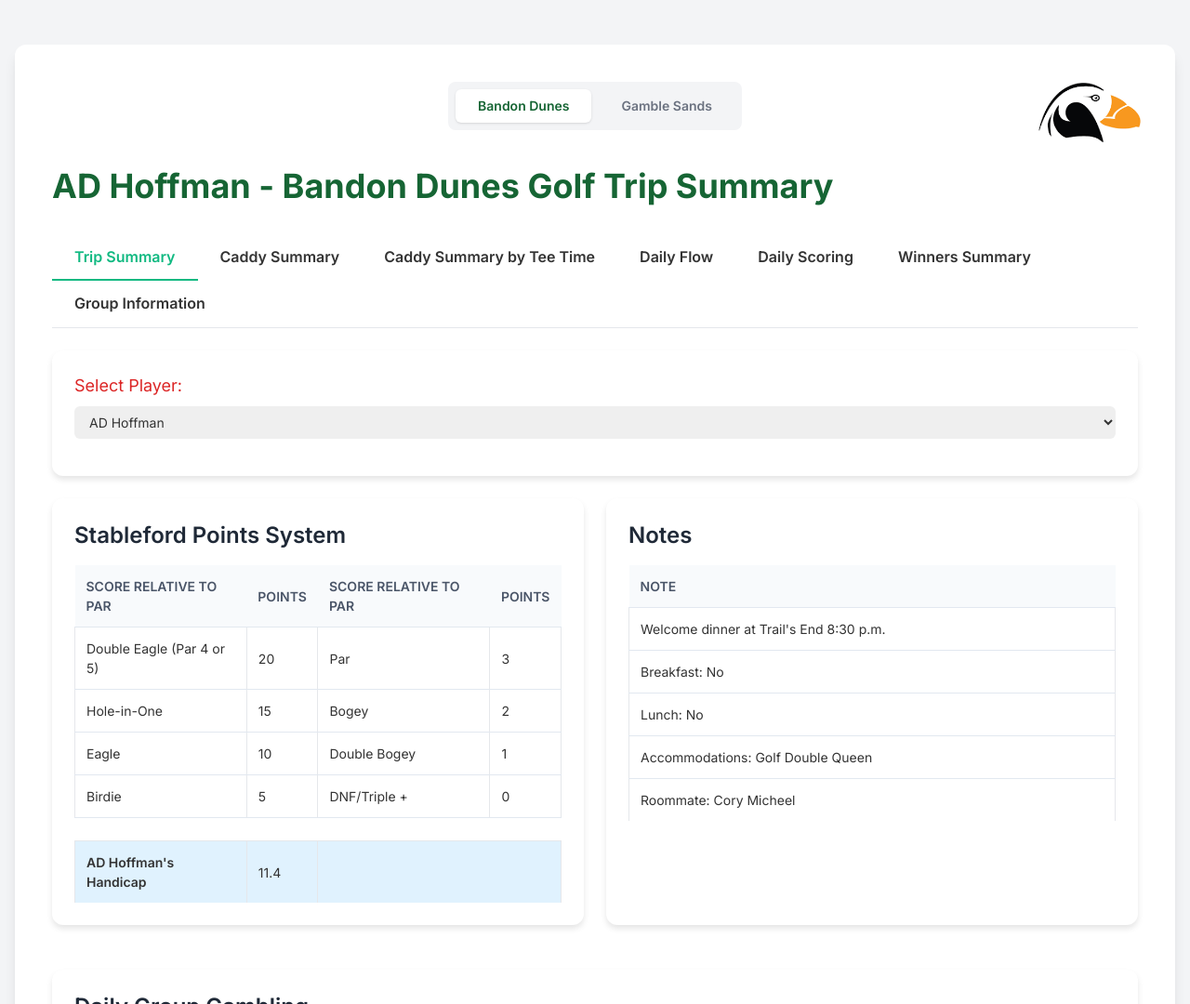
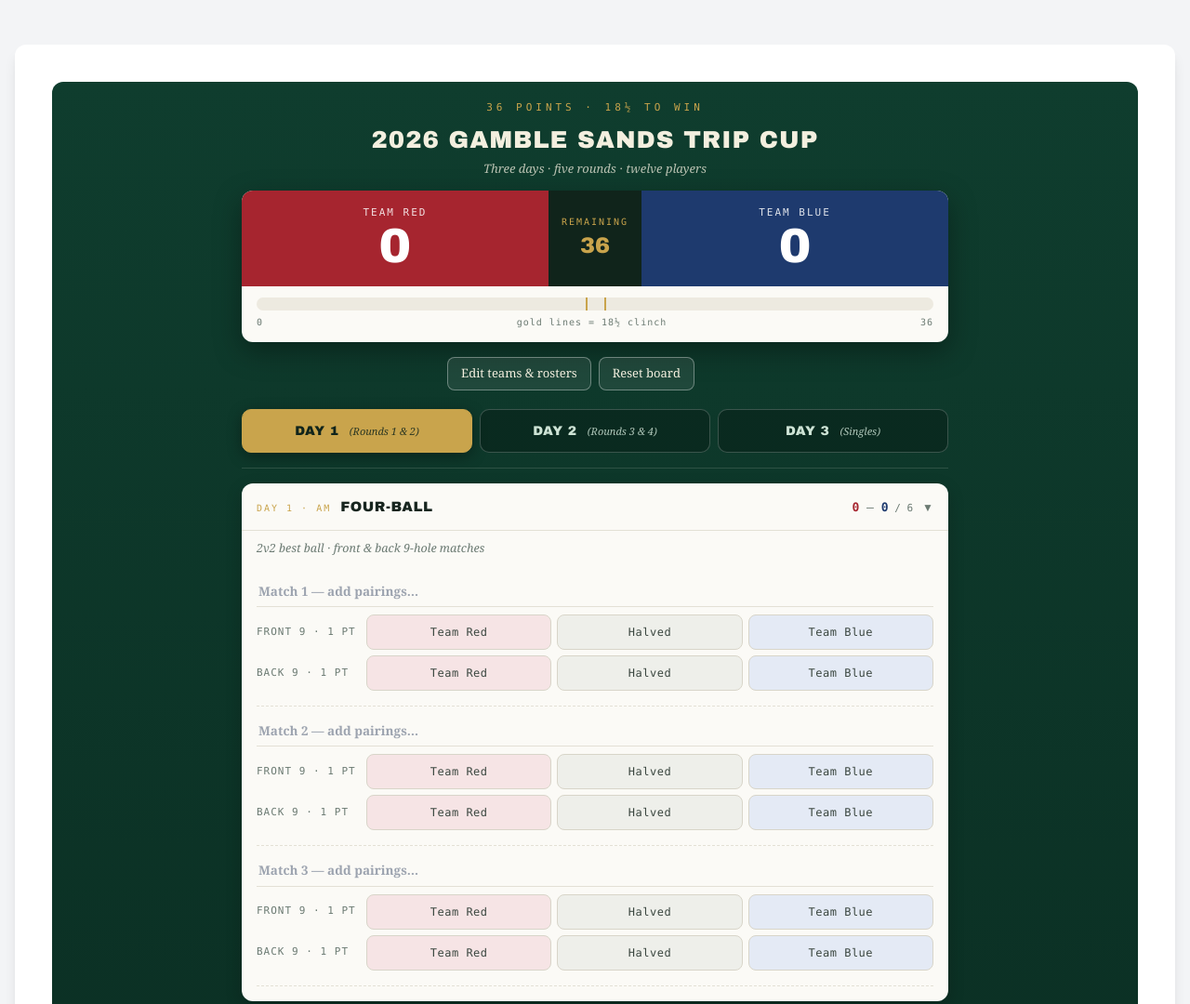
Before and after one commit to coryhiggins1985/Bandon_Dunes, a website: page index.html in a window 1280 px wide. Shown: the top 1080 px of the page at 93% size. Drawn offline with nearby package versions, Linux system fonts and the light colour scheme.

Commit message:
Update index.html
updates for hiding code

```diff
--- a/index.html
+++ b/index.html
@@ -3,7 +3,7 @@
 <head>
     <meta charset="UTF-8">
     <meta name="viewport" content="width=device-width, initial-scale=1.0">
-    <title>Bandon Dunes Golf Trip Summary</title>
+    <title>2026 Gamble Sands Trip Cup</title>
     <script src="https://cdn.tailwindcss.com"></script>
     <link href="https://fonts.googleapis.com/css2?family=Inter:wght@400;600;700&display=swap" rel="stylesheet">
     <style>
@@ -19,7 +19,7 @@
             background-color: #fff;
             border-radius: 0.75rem;
             box-shadow: 0 4px 6px rgba(0, 0, 0, 0.1);
-            position: relative; /* Added for logo positioning */
+            position: relative;
         }
         #trip-logo {
             position: absolute;
@@ -135,7 +135,7 @@
             font-weight: bold;
         }
         .side-bet-winner-highlight {
-             background-color: #fef08a; /* yellow-200 */
+             background-color: #fef08a;
         }
         .daily-flow-table td {
             padding: 0.25rem 0.5rem;
@@ -150,16 +150,16 @@
 <body class="p-4 bg-gray-100 min-h-screen flex items-center justify-center">
     <div class="container bg-white rounded-xl shadow-lg p-6 md:p-8 lg:p-10 mt-8">
 
-        <!-- NEW DESTINATION SELECTOR -->
-        <div class="flex justify-center items-center mb-10 space-x-2 bg-gray-100 p-2 rounded-lg w-max mx-auto relative z-10">
+        <!-- DESTINATION SELECTOR (HIDDEN TO SUPPRESS BANDON VISUALS) -->
+        <div id="dest-selector-wrap" class="flex justify-center items-center mb-10 space-x-2 bg-gray-100 p-2 rounded-lg w-max mx-auto relative z-10" style="display: none;">
             <button id="dest-bandon" class="px-6 py-2 rounded-md font-semibold text-sm transition-colors duration-200 bg-white shadow text-green-800">Bandon Dunes</button>
             <button id="dest-gamble" class="px-6 py-2 rounded-md font-semibold text-sm transition-colors duration-200 text-gray-500 hover:text-green-800">Gamble Sands</button>
         </div>
 
-        <img id="trip-logo" src="https://raw.githubusercontent.com/coryhiggins1985/Bandon_Dunes/main/logo.png" alt="Trip Logo" />
-        <h1 class="text-3xl md:text-4xl font-bold text-green-800 mb-8 text-left" id="main-trip-summary-title">Bandon Dunes Golf Trip Summary</h1>
-
-        <div class="flex border-b border-gray-200 mb-6 flex-wrap">
+        <img id="trip-logo" src="https://raw.githubusercontent.com/coryhiggins1985/Bandon_Dunes/main/logo.png" alt="Trip Logo" style="display: none;" />
+        <h1 class="text-3xl md:text-4xl font-bold text-green-800 mb-8 text-left" id="main-trip-summary-title" style="display: none;">Bandon Dunes Golf Trip Summary</h1>
+
+        <div id="main-tab-bar" class="flex border-b border-gray-200 mb-6 flex-wrap" style="display: none;">
             <button id="tab-summary" class="tab-button bandon-tab active">Trip Summary</button>
             <button id="tab-caddy" class="tab-button bandon-tab">Caddy Summary</button>
             <button id="tab-caddy-by-tee-time" class="tab-button bandon-tab">Caddy Summary by Tee Time</button>
@@ -170,7 +170,7 @@
             <button id="tab-gamblesands" class="tab-button gamble-tab" style="display:none;">2026 Gamble Sands</button>
         </div>
 
-        <div id="content-summary" class="tab-content active">
+        <div id="content-summary" class="tab-content">
             <div class="card mb-6">
                 <div class="mb-4 player-select-section w-full md:w-1\/2">
                     <label for="player-select" class="block text-lg font-medium text-red-600 mb-2">Select Player:</label>
@@ -438,7 +438,7 @@
         </div>
 
 
-        <div id="content-gamblesands" class="tab-content">
+        <div id="content-gamblesands" class="tab-content active">
             <style>
                 #content-gamblesands .gs-wrap { background: linear-gradient(180deg, #0F3D2E, #0A2C21); border-radius: 0.75rem; padding: 20px 12px 40px; font-family: Georgia, 'Times New Roman', serif; color: #17251F; }
                 #content-gamblesands .gs-inner { max-width: 760px; margin: 0 auto; }
@@ -475,6 +475,17 @@
                 #content-gamblesands .gs-team-name { font-family: 'Arial Black', Arial, sans-serif; font-size: 14px; text-transform: uppercase; margin-bottom: 8px; }
                 #content-gamblesands .gs-team-name.gs-a-ink { color: #A6252F; border-bottom: 2px solid #A6252F; }
                 #content-gamblesands .gs-team-name.gs-b-ink { color: #1E3A6E; border-bottom: 2px solid #1E3A6E; }
+
+                /* DAY TABS STYLING */
+                #content-gamblesands .gs-day-tabs { display: flex; justify-content: center; gap: 8px; margin: 20px 0 16px; border-bottom: 1px solid rgba(227, 224, 213, 0.15); padding-bottom: 16px; flex-wrap: wrap; }
+                #content-gamblesands .gs-day-tab { flex: 1; min-width: 130px; padding: 12px 16px; border-radius: 10px; border: 1.5px solid rgba(255, 255, 255, 0.2); background: rgba(0, 0, 0, 0.25); color: #CDE3D5; font-family: 'Arial Black', Arial, sans-serif; font-size: 14px; text-transform: uppercase; letter-spacing: 0.5px; cursor: pointer; transition: all 0.2s ease; text-align: center; }
+                #content-gamblesands .gs-day-tab:hover { background: rgba(255, 255, 255, 0.1); color: #F3EFDF; border-color: rgba(255, 255, 255, 0.4); }
+                #content-gamblesands .gs-day-tab.active { background: #C9A44C; border-color: #C9A44C; color: #10241B; font-weight: 700; box-shadow: 0 4px 15px rgba(0, 0, 0, 0.35); }
+                #content-gamblesands .gs-day-sub { font-size: 11px; font-weight: 400; opacity: 0.85; margin-left: 6px; font-family: Georgia, serif; font-style: italic; text-transform: none; letter-spacing: 0; }
+                @media (max-width: 500px) {
+                    #content-gamblesands .gs-day-sub { display: block; margin-left: 0; margin-top: 2px; }
+                }
+
                 #content-gamblesands .gs-session { background: #FBFAF6; border-radius: 12px; margin-bottom: 12px; overflow: hidden; box-shadow: 0 6px 18px rgba(0,0,0,0.2); }
                 #content-gamblesands .gs-session-head { width: 100%; border: none; background: transparent; cursor: pointer; padding: 14px 16px; display: flex; align-items: baseline; gap: 10px; text-align: left; font-family: Georgia, serif; }
                 #content-gamblesands .gs-when { font-family: ui-monospace, Menlo, monospace; font-size: 10px; letter-spacing: 2px; color: #C9A44C; text-transform: uppercase; white-space: nowrap; }
@@ -513,6 +524,7 @@
                         <div class="gs-sub">Three days &middot; five rounds &middot; twelve players</div>
                     </div>
 
+                    <!-- SCOREBOARD TOTALS (ALWAYS VISIBLE ABOVE DAY TABS) -->
                     <div class="gs-board">
                         <div class="gs-board-grid">
                             <div class="gs-side gs-a">
@@ -561,6 +573,14 @@
                         </div>
                     </div>
 
+                    <!-- DAY NAVIGATION TABS -->
+                    <div class="gs-day-tabs" id="gs-day-tabs">
+                        <button type="button" class="gs-day-tab active" data-day="day1">Day 1 <span class="gs-day-sub">(Rounds 1 &amp; 2)</span></button>
+                        <button type="button" class="gs-day-tab" data-day="day2">Day 2 <span class="gs-day-sub">(Rounds 3 &amp; 4)</span></button>
+                        <button type="button" class="gs-day-tab" data-day="day3">Day 3 <span class="gs-day-sub">(Singles)</span></button>
+                    </div>
+
+                    <!-- SESSIONS DISPLAY AREA -->
                     <div id="gs-sessions"></div>
 
                     <div class="gs-footer">Tap a result again to clear it &middot; board auto-saves in this browser</div>
@@ -797,7 +817,7 @@
             }
         };
 
-        // Rooming data - Corrected 8/15/25
+        // Rooming data
         const roomingData = {
             "James Adolfson": { accommodation: "Forest Double Queen", roommates: ["Will Quarles"] },
             "Will Quarles": { accommodation: "Forest Double Queen", roommates: ["James Adolfson"] },
@@ -825,7 +845,7 @@
             "Brandon Itaoka": { accommodation: "Grove Cottage", roommates: ["Cory Higgins", "Zach Deines", "Vikas Bhasin"] }
         };
 
-        // Handicap data - UPDATED with the final definitive list.
+        // Handicap data
         const handicaps = {
             "Mike Newell": 0.0,
             "Andrew Akers": 2.0,
@@ -881,7 +901,7 @@
             "Will Quarles": { "Breakfast Buffet": 0, "Lunch Box": 0 }
         };
 
-        // This is the new centralized data object for daily teams and scores.
+        // Daily team and score data
         const dailyData = {
             "8-20": {
                 sixTeamData: { "Team 1": ["Mike Newell","Rob Small","Vikas Bhasin","Matt Akers"], "Team 2": ["Andrew Akers","Nick Zangardi","Daniel Passino","Will Quarles"], "Team 3": ["Cory Higgins","Kevin Newell","Hisham Sayeedi","Charlie Hildebrand"], "Team 4": ["James Adolfson","Zach Deines","Cory Micheel","Paul Parker"], "Team 5": ["Ryan Hohn","Jacob Emert","AD Hoffman","Johnathn Resetar"], "Team 6": ["Kevan Oyama","Bob Owlett","Brandon Itaoka","Bryan Wolfe"] },
@@ -915,7 +935,6 @@
             }
         };
 
-        // All JavaScript functions follow...
         function parseCSV(csv) {
             const lines = csv.split('\n').filter(line => line.trim() !== '');
             if (lines.length < 2) return [];
@@ -1341,7 +1360,7 @@
 
         function populateScoringView() {
             const selectedDate = document.getElementById('date-select').value;
-            const selectedFormat = 'four'; // Hardcoded to 'four' teams
+            const selectedFormat = 'four';
             const dataForDay = dailyData[selectedDate];
             const container = document.getElementById('scoring-display-area');
 
@@ -1519,7 +1538,7 @@
                             const teamData = dayData.fourTeamData;
                             const scores = dayData.scores;
                             let winningTeamName = '';
-                            let maxScore = -Infinity; // Initialize with a very low number
+                            let maxScore = -Infinity;
 
                             for (const teamName in teamData) {
                                 const playersOnTeam = teamData[teamName];
@@ -1569,42 +1588,47 @@
             `;
         }
 
-        // --- NEW DESTINATION TOGGLE LOGIC ---
+        // DESTINATION TOGGLE LOGIC
         function setDestination(destination) {
             const bandonTabs = document.querySelectorAll('.bandon-tab');
             const gambleTabs = document.querySelectorAll('.gamble-tab');
             const logo = document.getElementById('trip-logo');
             const title = document.getElementById('main-trip-summary-title');
+            const destWrap = document.getElementById('dest-selector-wrap');
+            const mainTabBar = document.getElementById('main-tab-bar');
 
             const btnBandon = document.getElementById('dest-bandon');
             const btnGamble = document.getElementById('dest-gamble');
 
             if (destination === 'bandon') {
-                btnBandon.className = "px-6 py-2 rounded-md font-semibold text-sm transition-colors duration-200 bg-white shadow text-green-800";
-                btnGamble.className = "px-6 py-2 rounded-md font-semibold text-sm transition-colors duration-200 text-gray-500 hover:text-green-800";
-
-                logo.style.display = 'block';
-                title.style.display = 'block';
+                if (btnBandon) btnBandon.className = "px-6 py-2 rounded-md font-semibold text-sm transition-colors duration-200 bg-white shadow text-green-800";
+                if (btnGamble) btnGamble.className = "px-6 py-2 rounded-md font-semibold text-sm transition-colors duration-200 text-gray-500 hover:text-green-800";
+
+                if (destWrap) destWrap.style.display = 'flex';
+                if (mainTabBar) mainTabBar.style.display = 'flex';
+                if (logo) logo.style.display = 'block';
+                if (title) title.style.display = 'block';
 
                 bandonTabs.forEach(tab => tab.style.display = 'block');
                 gambleTabs.forEach(tab => tab.style.display = 'none');
 
                 document.getElementById('tab-summary').click();
             } else {
-                btnGamble.className = "px-6 py-2 rounded-md font-semibold text-sm transition-colors duration-200 bg-white shadow text-green-800";
-                btnBandon.className = "px-6 py-2 rounded-md font-semibold text-sm transition-colors duration-200 text-gray-500 hover:text-green-800";
-
-                // Hide Bandon branding for the GS tab
-                logo.style.display = 'none';
-                title.style.display = 'none';
+                if (btnGamble) btnGamble.className = "px-6 py-2 rounded-md font-semibold text-sm transition-colors duration-200 bg-white shadow text-green-800";
+                if (btnBandon) btnBandon.className = "px-6 py-2 rounded-md font-semibold text-sm transition-colors duration-200 text-gray-500 hover:text-green-800";
+
+                // Suppress Bandon Dunes visual branding and navigation bars
+                if (destWrap) destWrap.style.display = 'none';
+                if (mainTabBar) mainTabBar.style.display = 'none';
+                if (logo) logo.style.display = 'none';
+                if (title) title.style.display = 'none';
 
                 bandonTabs.forEach(tab => tab.style.display = 'none');
-                gambleTabs.forEach(tab => tab.style.display = 'block');
+                gambleTabs.forEach(tab => tab.style.display = 'none');
 
                 document.getElementById('tab-gamblesands').click();
             }
         }
-
 
         function initialize() {
             const allPlayers = Object.keys(handicaps);
@@ -1621,12 +1645,11 @@
             populateDailyFlow(initialPlayer);
             populateWinnersSummary();
 
-            // Setup for the new consolidated scoring tab
             const dateSelect = document.getElementById('date-select');
             const scoringDates = Object.keys(dailyData);
 
             scoringDates.forEach(date => {
-                if (date !== "8-20") { // This line hides the 8/20 option
+                if (date !== "8-20") {
                     const option = document.createElement('option');
                     option.value = date;
                     option.textContent = `${date.replace('-', '/')} - Scoring`;
@@ -1635,8 +1658,6 @@
             });
 
             dateSelect.addEventListener('change', populateScoringView);
-
-            // Initial population of the scoring tab
             populateScoringView();
 
             document.getElementById('player-select').addEventListener('change', (event) => {
@@ -1656,12 +1677,11 @@
                 });
             });
 
-            // Initialize DestToggle Listeners
             document.getElementById('dest-bandon').addEventListener('click', () => setDestination('bandon'));
             document.getElementById('dest-gamble').addEventListener('click', () => setDestination('gamble'));
 
-            // Set Default View
-            setDestination('bandon');
+            // Default directly to Gamble Sands view while suppressing Bandon visuals
+            setDestination('gamble');
         }
 
         window.onload = initialize;
@@ -1671,28 +1691,28 @@
     // ===================== 2026 GAMBLE SANDS TRIP CUP =====================
     (function () {
         const GS_SESSIONS = [
-            { id: 'r1', when: 'Day 1 · AM', title: 'Four-Ball', desc: '2v2 best ball · front & back 9-hole matches',
+            { id: 'r1', day: 'day1', when: 'Day 1 · AM', title: 'Four-Ball', desc: '2v2 best ball · front & back 9-hole matches',
               matches: [
                 { id: 'r1m1', label: 'Match 1', units: [{ id: 'r1m1f', label: 'Front 9', pts: 1 }, { id: 'r1m1b', label: 'Back 9', pts: 1 }] },
                 { id: 'r1m2', label: 'Match 2', units: [{ id: 'r1m2f', label: 'Front 9', pts: 1 }, { id: 'r1m2b', label: 'Back 9', pts: 1 }] },
                 { id: 'r1m3', label: 'Match 3', units: [{ id: 'r1m3f', label: 'Front 9', pts: 1 }, { id: 'r1m3b', label: 'Back 9', pts: 1 }] }
               ] },
-            { id: 'r2', when: 'Day 1 · PM', title: 'Par 3 · 3v3 Two-Count', desc: '14 holes at QuickSands · two best net scores count per side',
+            { id: 'r2', day: 'day1', when: 'Day 1 · PM', title: 'Par 3 · 3v3 Two-Count', desc: '14 holes at QuickSands · two best net scores count per side',
               matches: [
                 { id: 'r2m1', label: 'Group 1 (3v3)', units: [{ id: 'r2m1x', label: '14-Hole Match', pts: 3 }] },
                 { id: 'r2m2', label: 'Group 2 (3v3)', units: [{ id: 'r2m2x', label: '14-Hole Match', pts: 3 }] }
               ] },
-            { id: 'r3', when: 'Day 2 · AM', title: 'Aggregate Four-Ball', desc: '2v2 combined net score · front & back 9-hole matches',
+            { id: 'r3', day: 'day2', when: 'Day 2 · AM', title: 'Aggregate Four-Ball', desc: '2v2 combined net score · front & back 9-hole matches',
               matches: [
                 { id: 'r3m1', label: 'Match 1', units: [{ id: 'r3m1f', label: 'Front 9', pts: 1 }, { id: 'r3m1b', label: 'Back 9', pts: 1 }] },
                 { id: 'r3m2', label: 'Match 2', units: [{ id: 'r3m2f', label: 'Front 9', pts: 1 }, { id: 'r3m2b', label: 'Back 9', pts: 1 }] },
                 { id: 'r3m3', label: 'Match 3', units: [{ id: 'r3m3f', label: 'Front 9', pts: 1 }, { id: 'r3m3b', label: 'Back 9', pts: 1 }] }
               ] },
-            { id: 'r4', when: 'Day 2 · PM', title: 'Team Stableford', desc: 'Individual net stableford · best 5 of 6 count per team',
+            { id: 'r4', day: 'day2', when: 'Day 2 · PM', title: 'Team Stableford', desc: 'Individual net stableford · best 5 of 6 count per team',
               matches: [
                 { id: 'r4m1', label: 'Team Totals', units: [{ id: 'r4f', label: 'Front 9 Total', pts: 3 }, { id: 'r4b', label: 'Back 9 Total', pts: 3 }] }
               ] },
-            { id: 'r5', when: 'Day 3', title: 'Singles Finale', desc: '1v1 · front & back 9-hole matches',
+            { id: 'r5', day: 'day3', when: 'Day 3', title: 'Singles Finale', desc: '1v1 · front & back 9-hole matches',
               matches: [1, 2, 3, 4, 5, 6].map(function (n) {
                 return { id: 'r5m' + n, label: 'Singles ' + n, units: [{ id: 'r5m' + n + 'f', label: 'Front 9', pts: 1 }, { id: 'r5m' + n + 'b', label: 'Back 9', pts: 1 }] };
               }) }
@@ -1704,21 +1724,21 @@
             teamA: { name: 'Team Red', players: ['', '', '', '', '', ''] },
             teamB: { name: 'Team Blue', players: ['', '', '', '', '', ''] },
             results: {},
-            labels: {}
+            labels: {},
+            activeDay: 'day1'
         };
 
-        // Storage shim: claude.ai artifact storage if present, else localStorage, else memory-only
         async function gsLoad() {
             try {
                 if (window.storage && window.storage.get) {
                     const r = await window.storage.get(GS_KEY);
                     if (r && r.value) return JSON.parse(r.value);
                 }
-            } catch (e) { /* fall through */ }
+            } catch (e) { }
             try {
                 const v = localStorage.getItem(GS_KEY);
                 if (v) return JSON.parse(v);
-            } catch (e) { /* fall through */ }
+            } catch (e) { }
             return null;
         }
         let gsSaveTimer = null;
@@ -1731,9 +1751,9 @@
                         await window.storage.set(GS_KEY, JSON.stringify(gsState));
                         ok = true;
                     }
-                } catch (e) { /* fall through */ }
+                } catch (e) { }
                 if (!ok) {
-                    try { localStorage.setItem(GS_KEY, JSON.stringify(gsState)); ok = true; } catch (e) { /* memory only */ }
+                    try { localStorage.setItem(GS_KEY, JSON.stringify(gsState)); ok = true; } catch (e) { }
                 }
                 const note = document.getElementById('gs-save-note');
                 if (note) {
@@ -1787,8 +1807,18 @@
             document.querySelectorAll('#content-gamblesands .gs-toggle[data-val="B"]').forEach(function (el) { el.textContent = b; });
         }
 
+        // FILTER VIEW BY SELECTED DAY TAB
+        function gsFilterDays(activeDay) {
+            gsState.activeDay = activeDay;
+            document.querySelectorAll('#content-gamblesands .gs-day-tab').forEach(function (btn) {
+                btn.classList.toggle('active', btn.dataset.day === activeDay);
+            });
+            document.querySelectorAll('#content-gamblesands .gs-session').forEach(function (card) {
+                card.style.display = (card.dataset.day === activeDay) ? 'block' : 'none';
+            });
+        }
+
         function gsBuild() {
-            // Rosters
             ['a', 'b'].forEach(function (side) {
                 const holder = document.getElementById('gs-players-' + side);
                 const team = side === 'a' ? gsState.teamA : gsState.teamB;
@@ -1813,12 +1843,12 @@
             nameA.addEventListener('input', function () { gsState.teamA.name = nameA.value; gsTeamNamesToButtons(); gsSave(); });
             nameB.addEventListener('input', function () { gsState.teamB.name = nameB.value; gsTeamNamesToButtons(); gsSave(); });
 
-            // Sessions
             const wrap = document.getElementById('gs-sessions');
             wrap.innerHTML = '';
-            GS_SESSIONS.forEach(function (sess, idx) {
+            GS_SESSIONS.forEach(function (sess) {
                 const card = document.createElement('div');
-                card.className = 'gs-session' + (idx === 0 ? ' open' : '');
+                card.className = 'gs-session open';
+                card.dataset.day = sess.day;
 
                 const head = document.createElement('button');
                 head.type = 'button';
@@ -1883,6 +1913,7 @@
 
             gsTeamNamesToButtons();
             gsTally();
+            gsFilterDays(gsState.activeDay || 'day1');
         }
 
         function gsInit() {
@@ -1891,16 +1922,25 @@
                 r.classList.toggle('open');
                 this.textContent = r.classList.contains('open') ? 'Hide rosters' : 'Edit teams & rosters';
             });
+
             document.getElementById('gs-reset-btn').addEventListener('click', function () {
                 if (!confirm('Wipe the whole Trip Cup board? This clears every result, roster, and pairing.')) return;
                 gsState = {
                     teamA: { name: 'Team Red', players: ['', '', '', '', '', ''] },
                     teamB: { name: 'Team Blue', players: ['', '', '', '', '', ''] },
                     results: {},
-                    labels: {}
+                    labels: {},
+                    activeDay: 'day1'
                 };
                 gsBuild();
                 gsSave();
+            });
+
+            document.querySelectorAll('#content-gamblesands .gs-day-tab').forEach(function (btn) {
+                btn.addEventListener('click', function () {
+                    gsFilterDays(this.dataset.day);
+                    gsSave();
+                });
             });
 
             gsLoad().then(function (saved) {
@@ -1909,6 +1949,7 @@
                     gsState.teamB = Object.assign(gsState.teamB, saved.teamB || {});
                     gsState.results = saved.results || {};
                     gsState.labels = saved.labels || {};
+                    if (saved.activeDay) gsState.activeDay = saved.activeDay;
                 }
                 gsBuild();
             });
```
